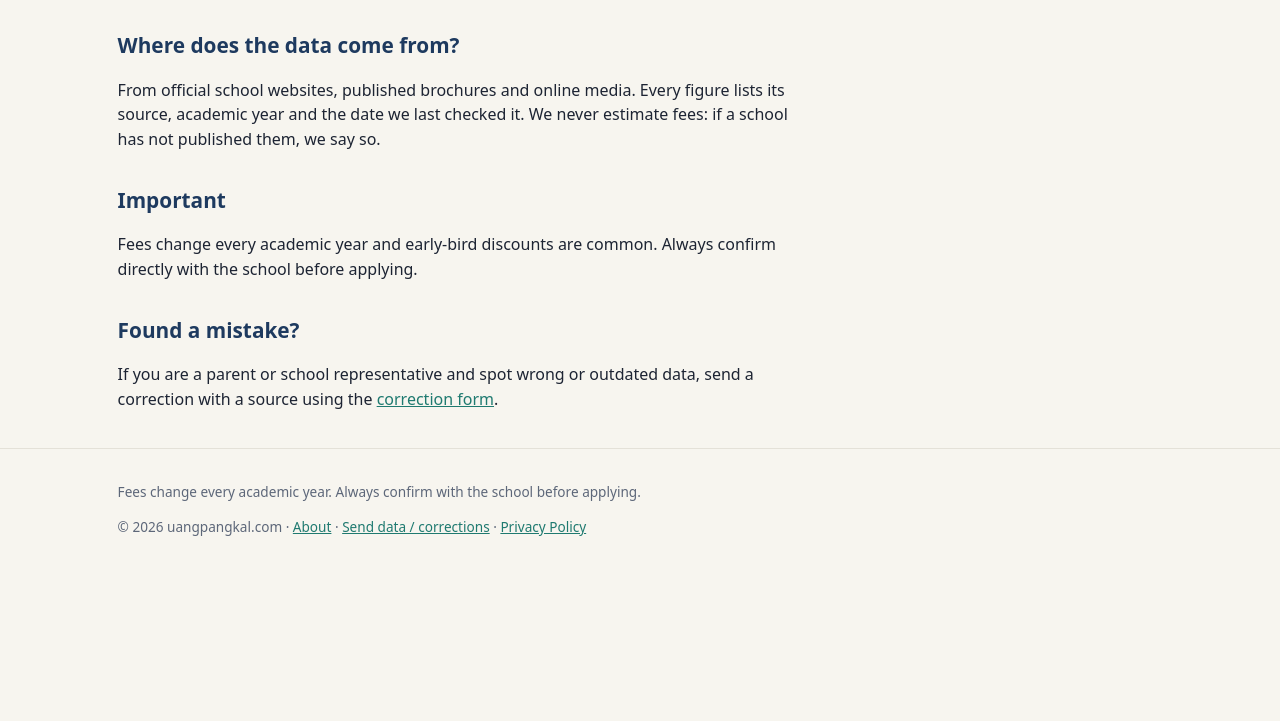
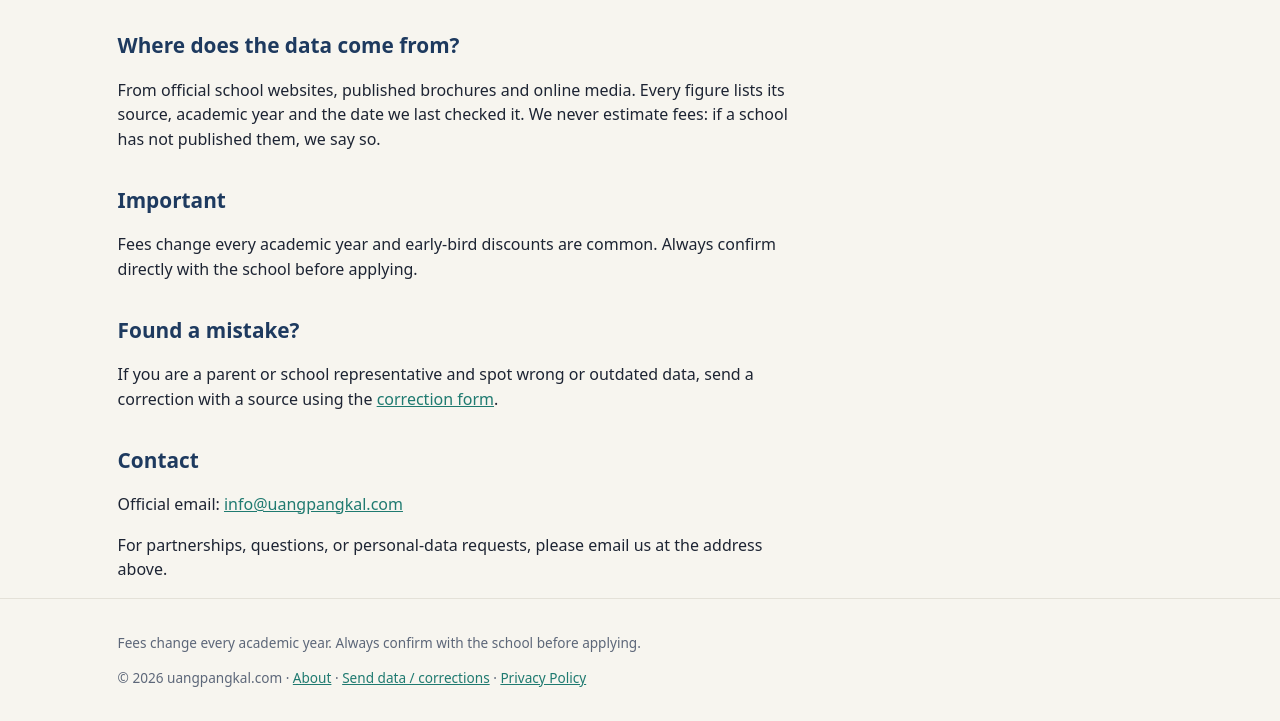
Before and after one commit to dityarysix/uangpangkal, an Astro site: page /en/about in a window 1280 px wide. Shown: the part 182-903 px from the top of the page. Before the commit the page ends 800 px from the top, so only its background shows below. Built offline with nearby package versions, Linux system fonts and the light colour scheme; Astro itself is replaced by a stand-in of ours.

Commit message:
Set info@uangpangkal.com as official contact email (About page, privacy policy)
Co-Authored-By: Claude Opus 5.5 <noreply@anthropic.com>
Claude-Session: https://claude.ai/code/session_014M6GgnxodyMY8RLYtzp5DW

```diff
--- a/src/lib/config.ts
+++ b/src/lib/config.ts
@@ -6,4 +6,4 @@
  * CONTACT_EMAIL: shown on the correction and about pages; leave empty to hide.
  */
 export const CORRECTION_ENDPOINT = 'https://formspree.io/f/mjywayed';
-export const CONTACT_EMAIL = '';
+export const CONTACT_EMAIL = 'info@uangpangkal.com';
--- a/src/views/AboutView.astro
+++ b/src/views/AboutView.astro
@@ -1,6 +1,7 @@
 ---
 import Base from '../layouts/Base.astro';
 import { paths, type Lang } from '../lib/i18n';
+import { CONTACT_EMAIL } from '../lib/config';
 interface Props { lang: Lang }
 const { lang } = Astro.props;
 const id = lang === 'id';
@@ -18,6 +19,9 @@ const id = lang === 'id';
       <p>Biaya berubah setiap tahun ajaran dan sering ada diskon gelombang awal. Selalu konfirmasi langsung ke sekolah sebelum mendaftar.</p>
       <h2>Menemukan kesalahan?</h2>
       <p>Jika Anda orang tua atau pihak sekolah dan menemukan data yang salah atau sudah usang, kirim koreksi beserta sumbernya lewat <a href={paths.correction(lang)}>formulir koreksi</a>.</p>
+      <h2>Kontak</h2>
+      <p>Email resmi: <a href={`mailto:${CONTACT_EMAIL}`}>{CONTACT_EMAIL}</a></p>
+      <p>Untuk kerja sama, pertanyaan, atau permintaan terkait data pribadi, silakan hubungi email di atas.</p>
     </div>
   ) : (
     <div class="prose">
@@ -28,6 +32,9 @@ const id = lang === 'id';
       <p>Fees change every academic year and early-bird discounts are common. Always confirm directly with the school before applying.</p>
       <h2>Found a mistake?</h2>
       <p>If you are a parent or school representative and spot wrong or outdated data, send a correction with a source using the <a href={paths.correction(lang)}>correction form</a>.</p>
+      <h2>Contact</h2>
+      <p>Official email: <a href={`mailto:${CONTACT_EMAIL}`}>{CONTACT_EMAIL}</a></p>
+      <p>For partnerships, questions, or personal-data requests, please email us at the address above.</p>
     </div>
   )}
 </Base>
```
